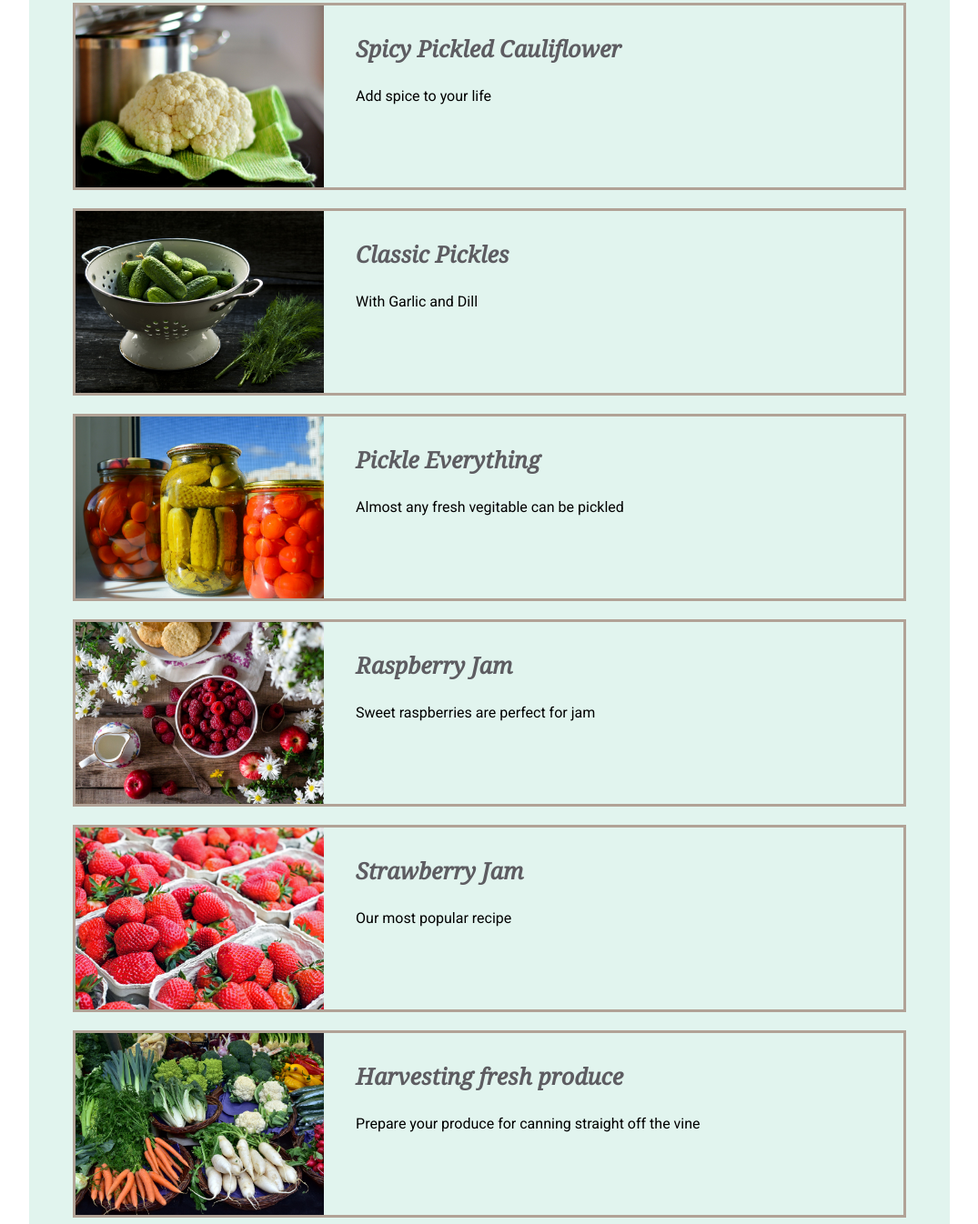
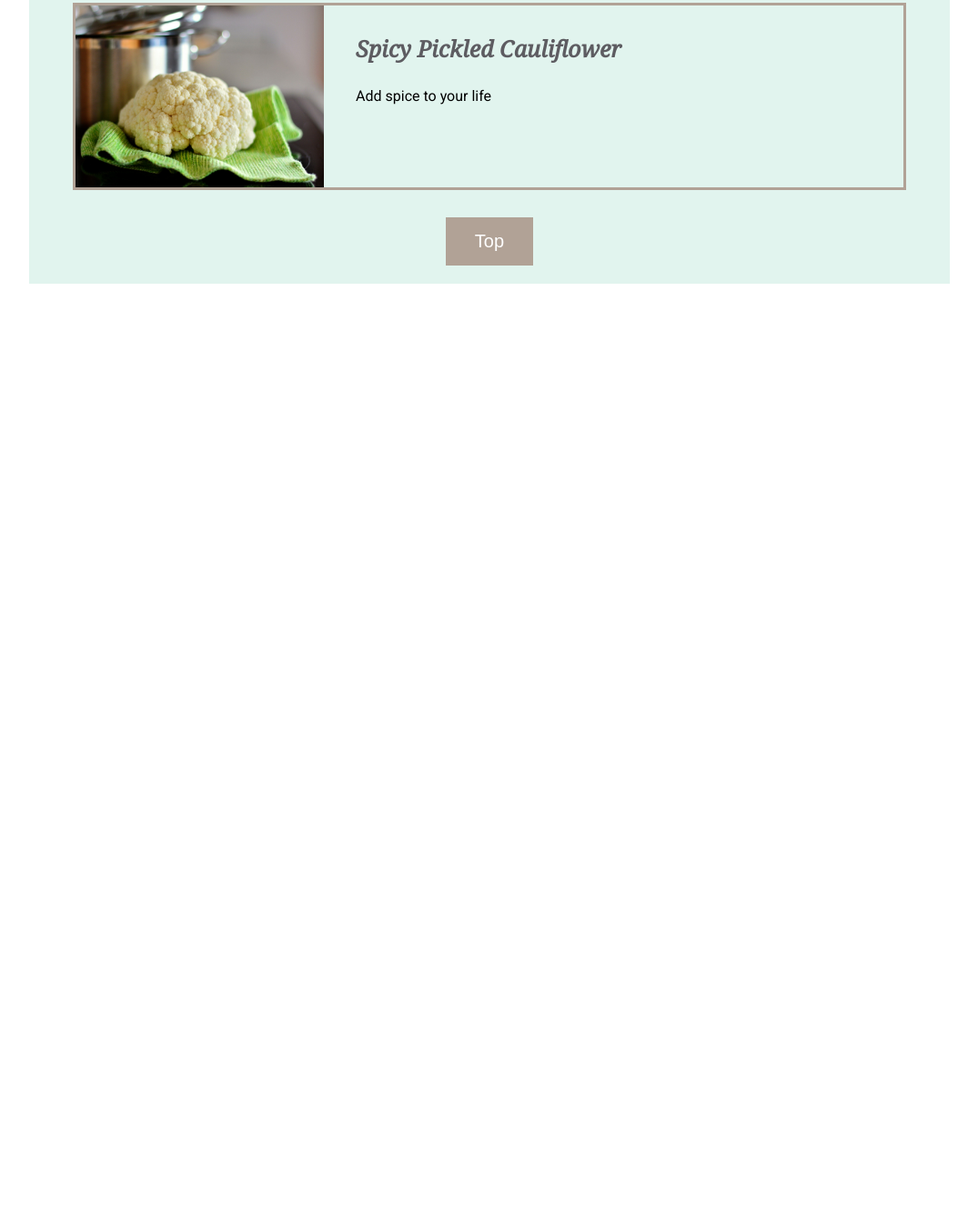
Before and after one commit to zlogikon/instructional-files, a plain HTML site: page index.html in a window 1280 px wide. Shown: the part 885-2231 px from the top of the page at 91% size, without its empty margins (102-1177 px from the left). After the commit the page ends 1205 px from the top, so only its background shows below. Drawn offline with Linux system fonts and the light colour scheme.

Commit message:
Remove extra cards

```diff
--- a/index.html
+++ b/index.html
@@ -64,55 +64,7 @@
         </a>
       </div>
 
-      <div class="card clean-link" id="card5">
-        <a href="#">
-          <img src="images/cucumbers.jpg" alt="pickling cucumbers" >
-          <div class="card-info">
-            <h2>Classic Pickles</h2>
-            <p>With Garlic and Dill</p>
-          </div>
-        </a>
-      </div>
 
-      <div class="card clean-link" id="card6">
-        <a href="#">
-          <img src="images/pickle-jars.jpg" alt="pickle jars" >
-          <div class="card-info">
-            <h2>Pickle Everything</h2>
-            <p>Almost any fresh vegitable can be pickled</p>
-          </div>
-        </a>
-      </div>
-
-      <div class="card clean-link" id="card7">
-        <a href="#">
-          <img src="images/raspberry.jpg" alt="raspberries" >
-          <div class="card-info">
-            <h2>Raspberry Jam</h2>
-            <p>Sweet raspberries are perfect for jam</p>
-          </div>
-        </a>
-      </div>
-
-      <div class="card clean-link" id="card8">
-      <a href="#">
-        <img src="images/strawberries.jpg" alt="strawberries" >
-        <div class="card-info">
-          <h2>Strawberry Jam</h2>
-          <p>Our most popular recipe</p>
-        </div>
-      </a>
-    </div>
-
-      <div class="card clean-link" id="card9">
-        <a href="#">
-          <img src="images/harvest.jpg" alt="fresh vegitables" >
-          <div class="card-info">
-            <h2>Harvesting fresh produce</h2>
-            <p>Prepare your produce for canning straight off the vine</p>
-          </div>
-        </a>
-      </div>
 
     </main>
 
```
